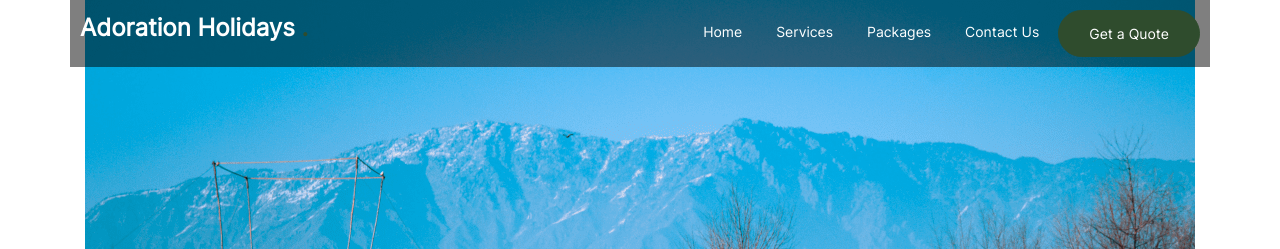
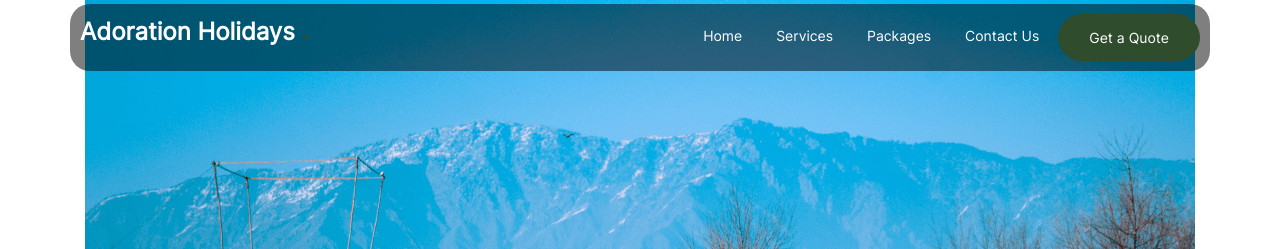
Before and after one commit to aalimaslam/theadorationholidays, a plain HTML site: page index.html in a window 1280 px wide. Shown: the top 249 px of the page. Drawn offline with nearby package versions, Linux system fonts and the light colour scheme; files whose address does not match are found by name.

Commit message:
Update index.html

```diff
--- a/index.html
+++ b/index.html
@@ -40,7 +40,7 @@
   </div>
 
   <nav class="site-nav  my-3">
-    <div class="container fixed-top nav-top">
+    <div class="container fixed-top nav-top rounded-20 my-1">
       <div class="site-navigation">
         <a href="index.html" class="logo m-0 color-primary">Adoration Holidays <span class="text-primary">.</span></a>
 
```
